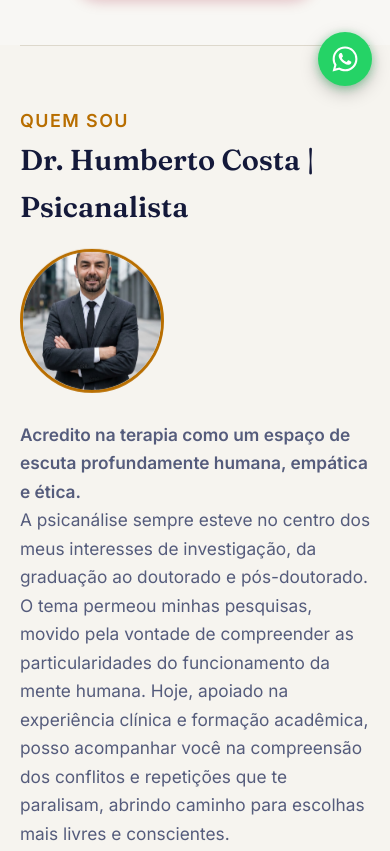
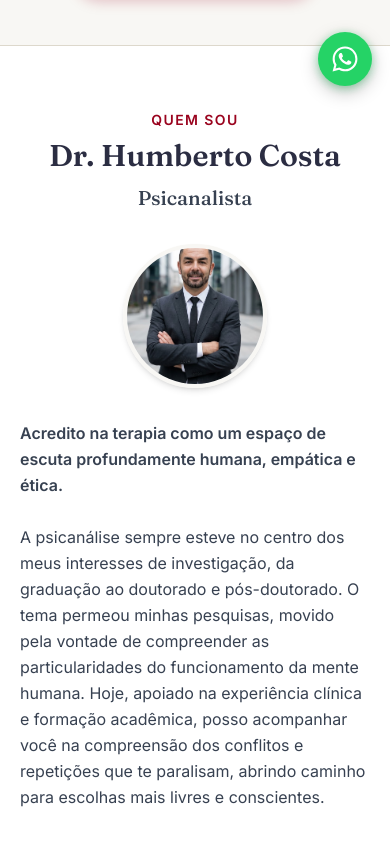
Before and after one commit to duddobr/DrHumberto, a plain HTML site: page index.html in a window 390 px wide. Shown: the part 740-1591 px from the top of the page. Drawn offline with Linux system fonts and the light colour scheme.

Commit message:
Quem sou Mobile

```diff
--- a/index.html
+++ b/index.html
@@ -1349,6 +1349,11 @@
             line-height: 1.5rem;
         }
 
+        .text-xl {
+            font-size: 1.25rem;
+            line-height: 1.75rem;
+        }
+
         .text-2xl {
             font-size: 1.5rem;
             line-height: 2rem;
@@ -1470,6 +1475,14 @@
             display: inline-block;
         }
 
+        .block {
+            display: block !important;
+        }
+
+        .font-bold {
+            font-weight: 700;
+        }
+
         .font-medium {
             font-weight: 500;
         }
@@ -1492,6 +1505,10 @@
 
         .uppercase {
             text-transform: uppercase;
+        }
+
+        .mt-1 {
+            margin-top: 0.25rem;
         }
 
         .mb-2 {
@@ -1515,6 +1532,14 @@
             height: 8rem;
         }
 
+        .w-36 {
+            width: 9rem;
+        }
+
+        .h-36 {
+            height: 9rem;
+        }
+
         .object-cover {
             object-fit: cover;
         }
@@ -1529,6 +1554,14 @@
         }
 
         :root[data-theme="dark"] .border-white {
+            border-color: var(--line);
+        }
+
+        .border-\[\#F8F7F4\] {
+            border-color: #F8F7F4;
+        }
+
+        :root[data-theme="dark"] .border-\[\#F8F7F4\] {
             border-color: var(--line);
         }
 
@@ -1675,18 +1708,35 @@
         </div>
     </section>
 
-    <div class="w">
-        <section id="sobre">
-            <span class="tag">Quem sou</span>
-            <h2>Dr. Humberto Costa | Psicanalista</h2>
-            <div class="sobre-row">
-                <img class="qph sobre-ph" src="images/dr-humberto-quemsou.jpg" alt="Dr. Humberto Costa, psicanalista">
-                <p class="lead">
-                    <strong>Acredito na terapia como um espaço de escuta profundamente humana, empática e ética.</strong><br>
-                    A psicanálise sempre esteve no centro dos meus interesses de investigação, da graduação ao doutorado e pós-doutorado. O tema permeou minhas pesquisas, movido pela vontade de compreender as particularidades do funcionamento da mente humana. Hoje, apoiado na experiência clínica e formação acadêmica, posso acompanhar você na compreensão dos conflitos e repetições que te paralisam, abrindo caminho para escolhas mais livres e conscientes.
+    <!-- Seção Quem Sou -->
+    <section id="sobre" class="py-16 bg-white">
+        <div class="max-w-4xl mx-auto px-6">
+            <span class="text-sm font-semibold tracking-widest text-[#9A031E] uppercase block text-center sm:text-left mb-2">QUEM SOU</span>
+
+            <!-- Título e Profissão Centralizados no Mobile e Alinhados à Esquerda no PC -->
+            <div class="text-center sm:text-left mb-8">
+                <h2 class="text-3xl font-serif font-bold text-[#2B2D42]">
+                    Dr. Humberto Costa
+                </h2>
+                <p class="text-xl font-serif text-gray-700 mt-1">
+                    Psicanalista
                 </p>
             </div>
-        </section>
+
+            <!-- Foto de Perfil Centralizada no Mobile -->
+            <div class="flex justify-center sm:justify-start mb-8">
+                <img src="imagens/dr-humberto-foto.jpg" alt="Dr. Humberto Costa" class="w-36 h-36 rounded-full object-cover shadow-md border-4 border-[#F8F7F4]">
+            </div>
+
+            <!-- Texto Descritivo -->
+            <p class="text-gray-700 leading-relaxed font-normal">
+                <strong>Acredito na terapia como um espaço de escuta profundamente humana, empática e ética.</strong><br><br>
+                A psicanálise sempre esteve no centro dos meus interesses de investigação, da graduação ao doutorado e pós-doutorado. O tema permeou minhas pesquisas, movido pela vontade de compreender as particularidades do funcionamento da mente humana. Hoje, apoiado na experiência clínica e formação acadêmica, posso acompanhar você na compreensão dos conflitos e repetições que te paralisam, abrindo caminho para escolhas mais livres e conscientes.
+            </p>
+        </div>
+    </section>
+
+    <div class="w">
 
         <section id="atendimento">
             <span class="tag">Atendimento</span>
```
Also changed, not shown: imagens/dr-humberto-foto.jpg (added), images/dr-humberto-foto.jpg (added).
